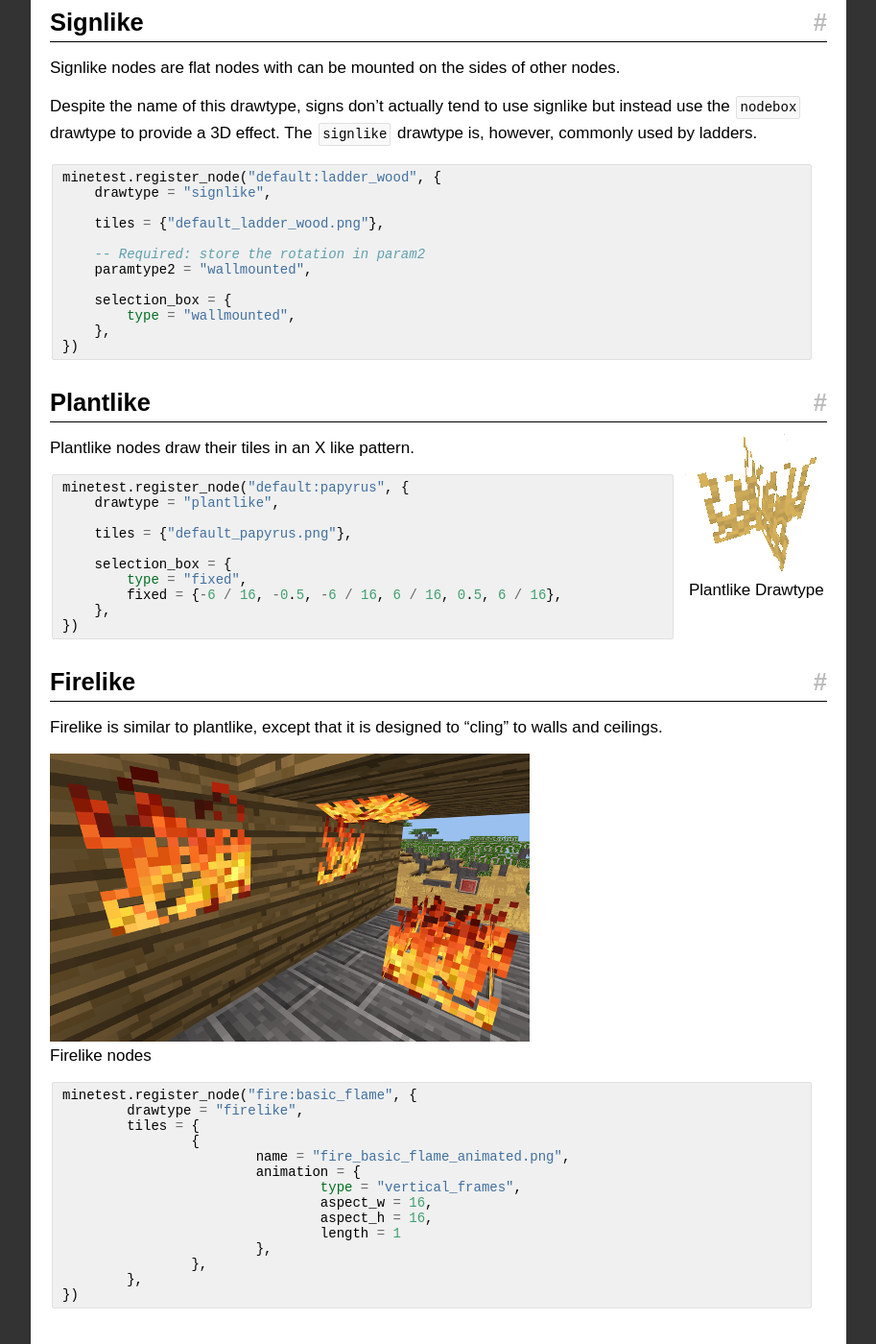
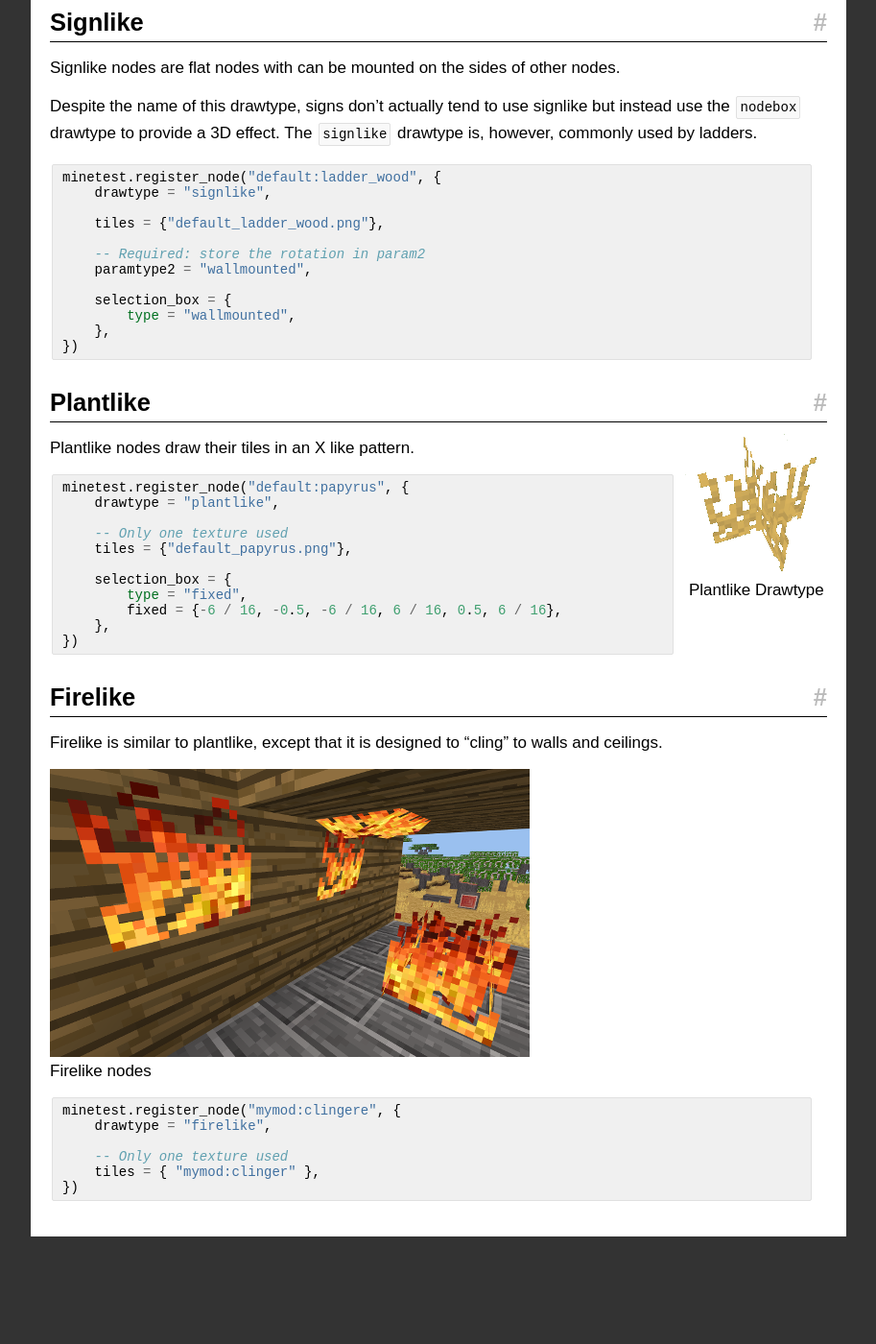
Before and after one commit to rubenwardy/minetest_modding_book, a Jekyll site: the page built from en/chapters/node_drawtypes.md, in a window 1280 px wide and 1400 px high, scrolled down 6964 px. Shown: the whole window at 96% size, without its empty margins (308-1221 px from the left). Built offline with Jekyll 4.4.1, drawn with Linux system fonts in a browser that asks for light colours; nearby versions of some CDN libraries; after the commit the page ends 8252 px from its top, so only the background shows below that.

```diff
--- a/en/chapters/node_drawtypes.md
+++ b/en/chapters/node_drawtypes.md
@@ -447,6 +447,7 @@
 minetest.register_node("default:papyrus", {
     drawtype = "plantlike",
 
+    -- Only one texture used
     tiles = {"default_papyrus.png"},
 
     selection_box = {
@@ -461,7 +462,6 @@
 Firelike is similar to plantlike, except that it is designed to "cling" to walls
 and ceilings.
 
-
 <figure>
     <img src="{{ page.root }}/static/drawtype_firelike.png" alt="Firelike nodes">
     <figcaption>
@@ -470,18 +470,10 @@
 </figure>
 
 {% highlight lua %}
-minetest.register_node("fire:basic_flame", {
-	drawtype = "firelike",
-	tiles = {
-		{
-			name = "fire_basic_flame_animated.png",
-			animation = {
-				type = "vertical_frames",
-				aspect_w = 16,
-				aspect_h = 16,
-				length = 1
-			},
-		},
-	},
+minetest.register_node("mymod:clingere", {
+    drawtype = "firelike",
+
+    -- Only one texture used
+    tiles = { "mymod:clinger" },
 })
 {% endhighlight %}
```
